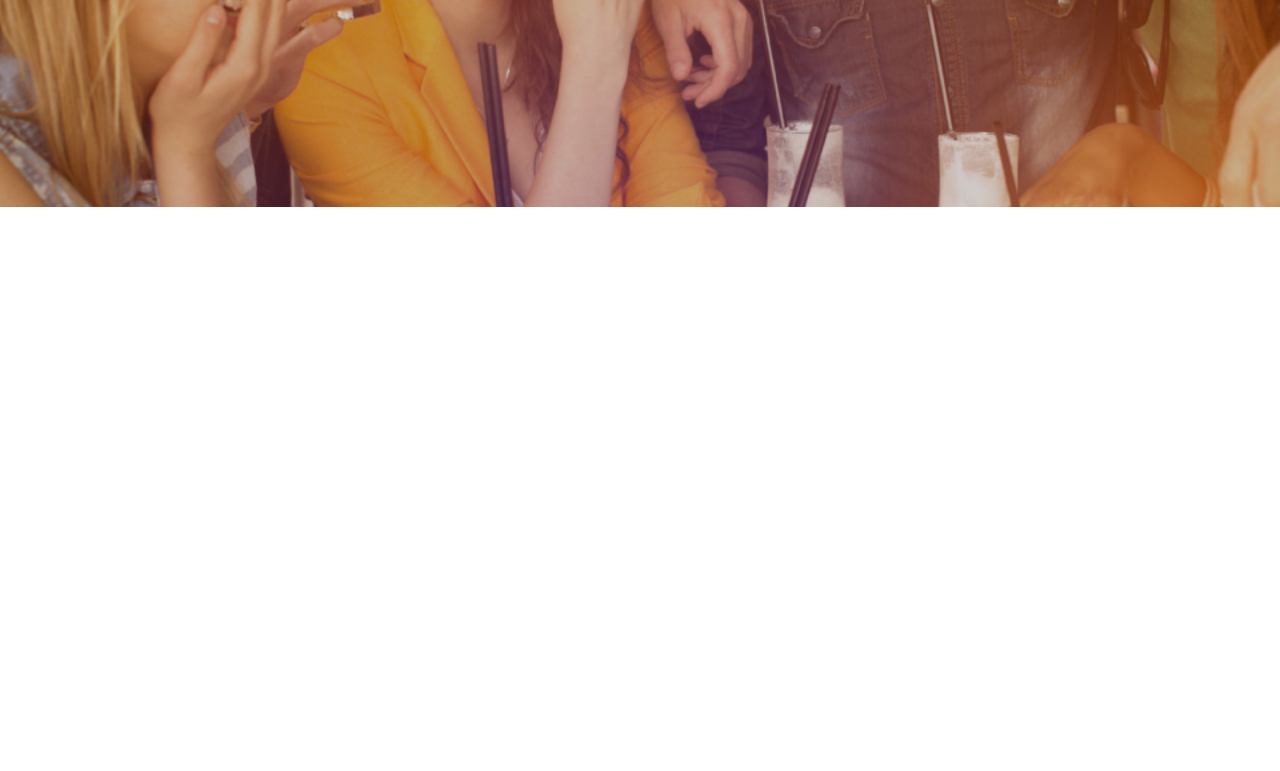
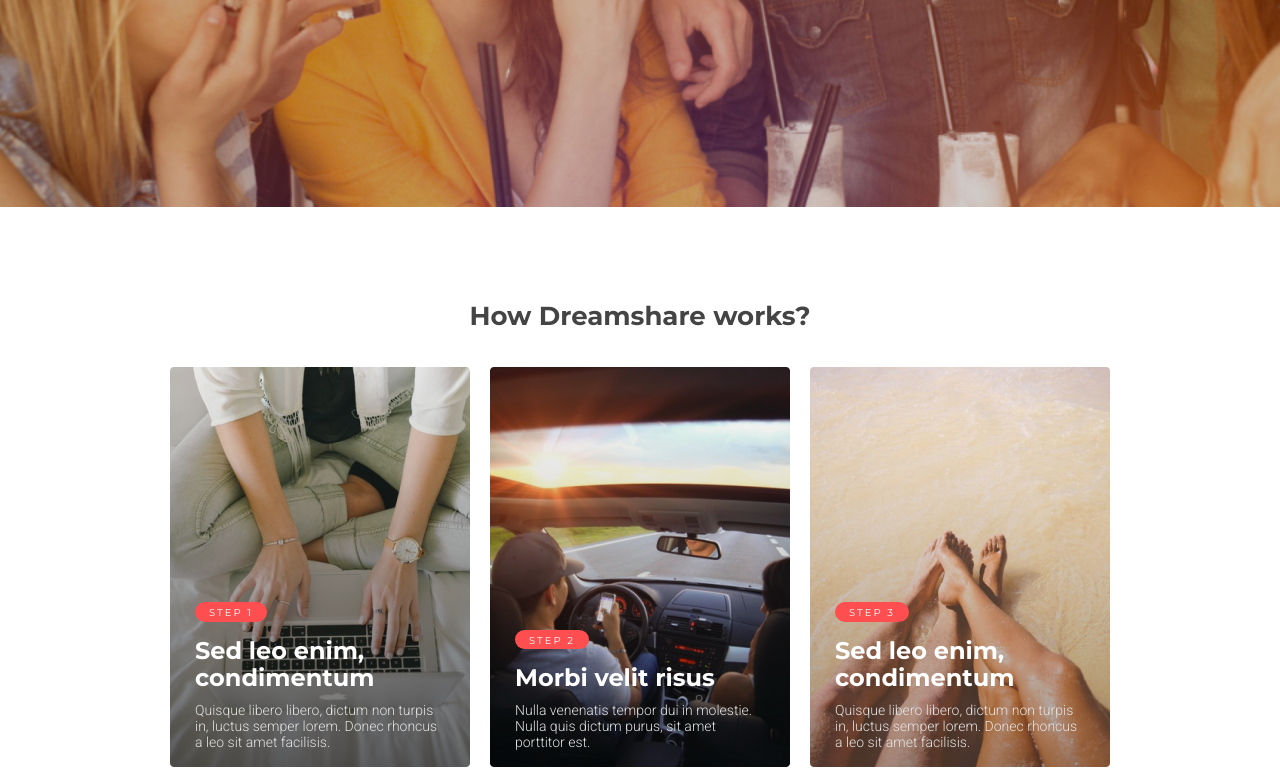
Before and after one commit to d08801733/dreamshare, a website: page src/index.html in a window 1280 px wide. Shown: the part 493-1264 px from the top of the page. Before the commit the page ends 800 px from the top, so only its background shows below. Drawn offline with Linux system fonts and the light colour scheme.

Commit message:
Add howitworks section

```diff
--- a/src/index.html
+++ b/src/index.html
@@ -41,5 +41,64 @@
         <button class="promo__btn">Find your holiday partner</button>
       </div>
     </section>
+
+    <section class="howitworks">
+      <div class="container">
+        <h2 class="howitworks__title">How Dreamshare works?</h2>
+
+        <div class="howitworks__wrapper">
+          <div class="howitworks__item">
+            <div class="howitworks__img">
+              <img src="images/howitworks/step-1.jpg" alt="Step 1" />
+            </div>
+
+            <div class="howitworks__content">
+              <button class="howitworks__btn">Step 1</button>
+
+              <h3 class="howitworks__subtitle">Sed leo enim, condimentum</h3>
+
+              <p class="howitworks__description">
+                Quisque libero libero, dictum non turpis in, luctus semper
+                lorem. Donec rhoncus a leo sit amet facilisis.
+              </p>
+            </div>
+          </div>
+
+          <div class="howitworks__item">
+            <div class="howitworks__img">
+              <img src="images/howitworks/step-2.jpg" alt="Step 2" />
+            </div>
+
+            <div class="howitworks__content">
+              <button class="howitworks__btn">Step 2</button>
+
+              <h3 class="howitworks__subtitle">Morbi velit risus</h3>
+
+              <p class="howitworks__description">
+                Nulla venenatis tempor dui in molestie. Nulla quis dictum purus,
+                sit amet porttitor est.
+              </p>
+            </div>
+          </div>
+
+          <div class="howitworks__item">
+            <div class="howitworks__img">
+              <img src="images/howitworks/step-3.jpg" alt="Step 3" />
+            </div>
+
+            <div class="howitworks__content">
+              <button class="howitworks__btn">Step 3</button>
+
+              <h3 class="howitworks__subtitle">Sed leo enim, condimentum</h3>
+
+              <p class="howitworks__description">
+                Quisque libero libero, dictum non turpis in, luctus semper
+                lorem. Donec rhoncus a leo sit amet facilisis.
+              </p>
+            </div>
+          </div>
+        </div>
+      </div>
+    </section>
   </body>
 </html>
--- /dev/null
+++ b/src/sass/_howitworks.scss
@@ -0,0 +1,60 @@
+.howitworks {
+  margin-top: 95px;
+
+  &__title {
+    margin: 0;
+    font-weight: 700;
+    font-size: 26px;
+    text-align: center;
+    color: #444;
+  }
+
+  &__wrapper {
+    margin-top: 35px;
+    display: flex;
+    justify-content: space-between;
+    img {
+      height: 400px;
+    }
+  }
+
+  &__item {
+    position: relative;
+  }
+
+  &__content {
+    width: 250px;
+    position: absolute;
+    bottom: 21px;
+    left: 25px;
+  }
+
+  &__btn {
+    padding: 5px 14px 3px 14px;
+    font-weight: 400;
+    font-size: 10px;
+    letter-spacing: 0.2em;
+    color: #fff;
+    background-color: #ff4e50;
+    text-transform: uppercase;
+    border-radius: 40px;
+    border: none;
+  }
+
+  &__subtitle {
+    margin-top: 15px;
+    margin-bottom: 0;
+    font-weight: 700;
+    font-size: 24px;
+    color: #fff;
+  }
+
+  &__description {
+    margin-top: 10px;
+    margin-bottom: 0;
+    font-family: "Roboto";
+    font-weight: 300;
+    font-size: 14px;
+    color: #e3e3e3;
+  }
+}
--- a/src/sass/styles.scss
+++ b/src/sass/styles.scss
@@ -15,3 +15,4 @@ button {
 
 @import "promo";
 @import "header";
+@import "howitworks";
```
Also changed, not shown: src/css/styles.min.css, src/images/howitworks/step-1.jpg (added), src/images/howitworks/step-2.jpg (added), src/images/howitworks/step-3.jpg (added).
